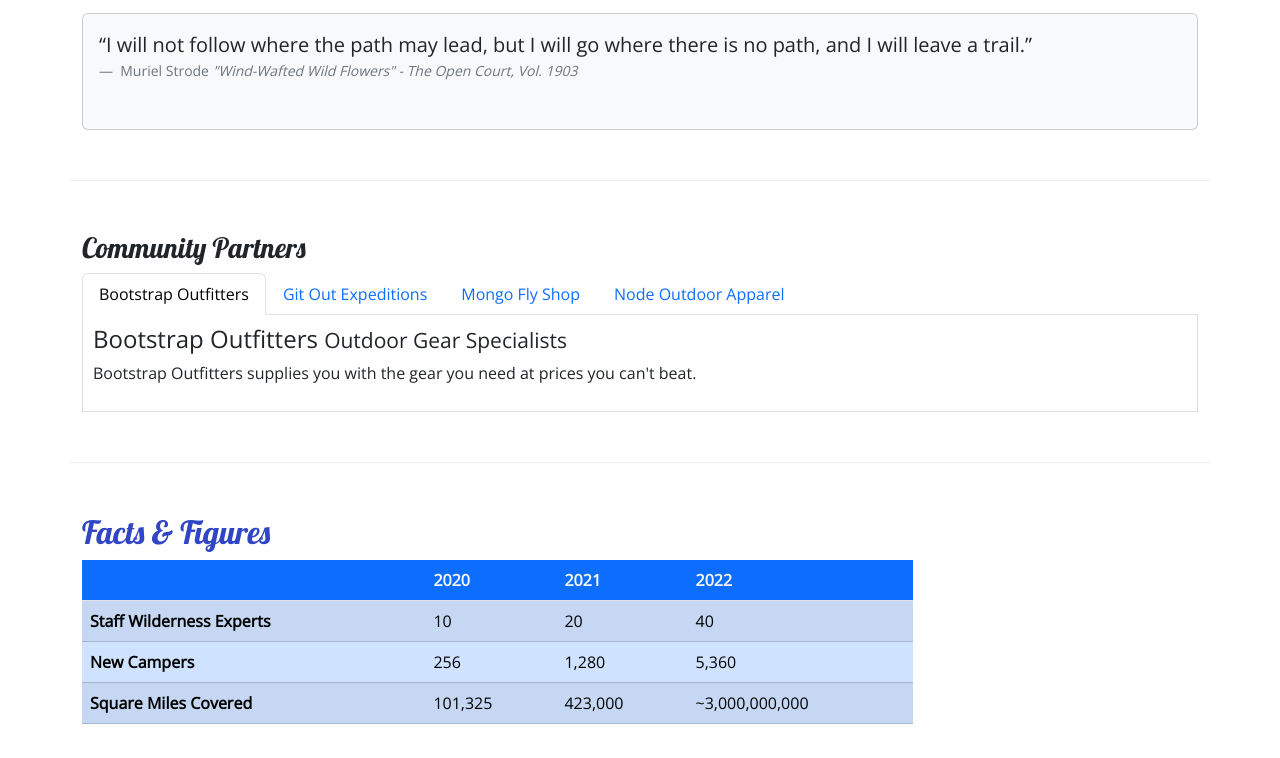
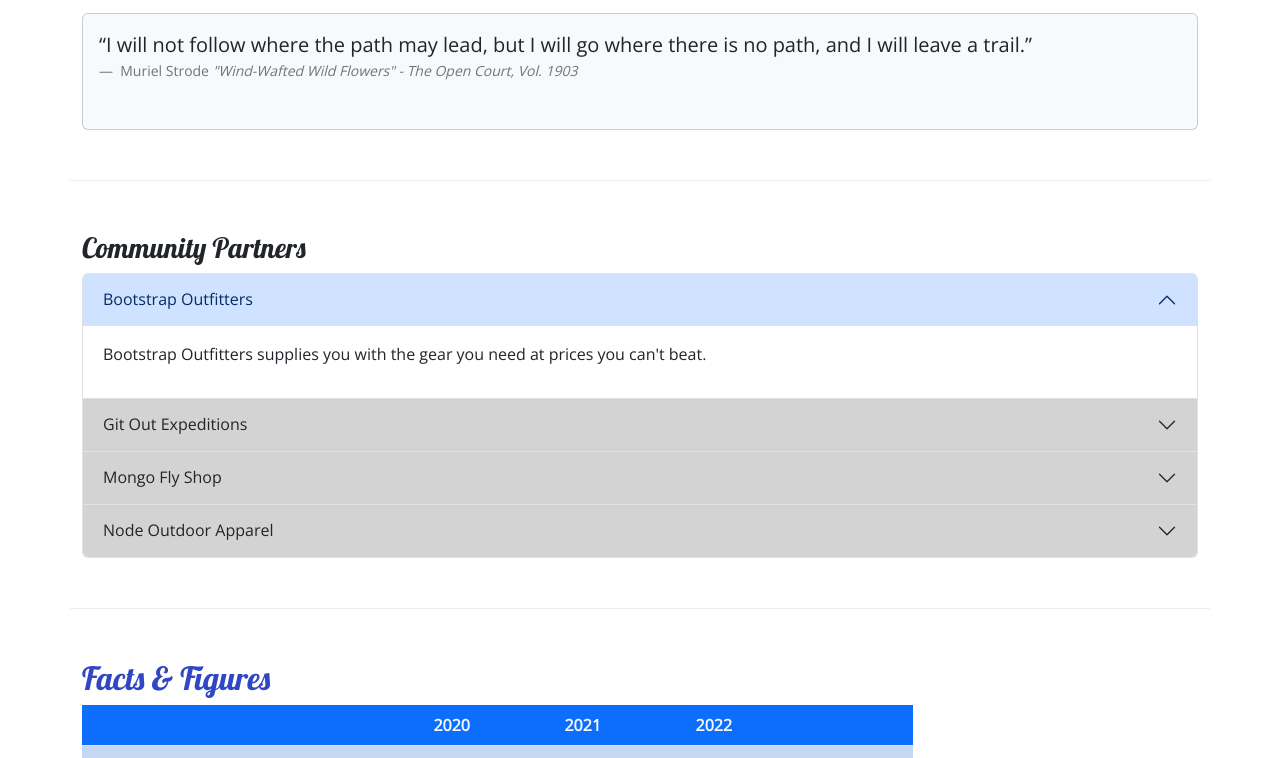
Before and after one commit to zamnweskr/nucampsite, a plain HTML site: page aboutus.html in a window 1280 px wide. Shown: the part 613-1371 px from the top of the page. Drawn offline with nearby package versions, Linux system fonts and the light colour scheme.

Commit message:
Accordions

```diff
--- a/aboutus.html
+++ b/aboutus.html
@@ -112,37 +112,68 @@
         <section class="row row-content">
             <div>
                 <h3>Community Partners</h3>
-                <ul class="nav nav-tabs">
-                    <li class="nav-item"><a class="nav-link active" href="#bootstrap" role="tab"
-                            data-bs-toggle="tab">Bootstrap Outfitters</a></li>
-                    <li class="nav-item"><a class="nav-link" href="#git" role="tab" data-bs-toggle="tab">Git Out
-                            Expeditions</a></li>
-                    <li class="nav-item"><a class="nav-link" href="#mongo" role="tab" data-bs-toggle="tab">Mongo Fly
-                            Shop</a></li>
-                    <li class="nav-item"><a class="nav-link" href="#node" role="tab" data-bs-toggle="tab">Node Outdoor
-                            Apparel</a></li>
-                </ul>
-                <div class="tab-content">
-                    <div role="tab-panel" class="tab-pane fade show active" id="bootstrap">
-                        <h4>Bootstrap Outfitters <small>Outdoor Gear Specialists</small></h4>
-                        <p class="d-none d-sm-block">Bootstrap Outfitters supplies you with the gear you need at prices
-                            you can't beat.</p>
+                <div class="accordion" id="accordionExample">
+
+                    <div class="accordion-item">
+                        <h4 class="accordion-header">
+                            <button class="accordion-button" type="button" data-bs-toggle="collapse"
+                                data-bs-target="#bootstrap">
+                                Bootstrap Outfitters
+                            </button>
+                        </h4>
+                        <div id="bootstrap" class="accordion-collapse collapse show" data-bs-parent="#accordionExample">
+                            <div class="accordion-body d-none d-sm-block">
+                                <p>Bootstrap Outfitters supplies you with the gear you need at prices
+                                    you can't beat.</p>
+                            </div>
+                        </div>
                     </div>
-                    <div role="tab-panel" class="tab-pane fade" id="git">
-                        <h4>Git Out Expeditions <small>Group Adventure Expeditions</small></h4>
-                        <p class="d-none d-sm-block">Join Git Out Expeditions to explore new horizons with a group of
-                            other adventurers!</p>
+
+                    <div class="accordion-item">
+                        <h4 class="accordion-header">
+                            <button class="accordion-button collapsed" type="button" data-bs-toggle="collapse"
+                                data-bs-target="#git">
+                                Git Out Expeditions
+                            </button>
+                        </h4>
+                        <div id="git" class="accordion-collapse collapse" data-bs-parent="#accordionExample">
+                            <div class="accordion-body d-none d-sm-block">
+                                <p>Join Git Out Expeditions to explore new horizons with a group of
+                                    other adventurers!</p>
+                            </div>
+                        </div>
                     </div>
-                    <div role="tab-panel" class="tab-pane fade" id="mongo">
-                        <h4>Mongo Fly Shop <small>Your Neighborhood Fly Fishing Shop</small></h4>
-                        <p class="d-none d-sm-block">Need a new fishing pole, a tacklebox, or flies of all kinds? Stop
-                            by Mongo Fly Shop.</p>
+
+                    <div class="accordion-item">
+                        <h4 class="accordion-header">
+                            <button class="accordion-button collapsed" type="button" data-bs-toggle="collapse"
+                                data-bs-target="#mongo">
+                                Mongo Fly Shop
+                            </button>
+                        </h4>
+                        <div id="mongo" class="accordion-collapse collapse" data-bs-parent="#accordionExample">
+                            <div class="accordion-body d-none d-sm-block">
+                                <p>Need a new fishing pole, a tacklebox, or flies of all kinds? Stop
+                                    by Mongo Fly Shop.</p>
+                            </div>
+                        </div>
                     </div>
-                    <div role="tab-panel" class="tab-pane fade" id="node">
-                        <h4>Node Outdoor Apparel <small>Outdoor Clothes & Shoes</small></h4>
-                        <p class="d-none d-sm-block">From polar fleeces to swimsuits, hiking boots to waders, a visit to
-                            Node will be sure to get you covered.</p>
+
+                    <div class="accordion-item">
+                        <h4 class="accordion-header">
+                            <button class="accordion-button collapsed" type="button" data-bs-toggle="collapse"
+                                data-bs-target="#node">
+                                Node Outdoor Apparel
+                            </button>
+                        </h4>
+                        <div id="node" class="accordion-collapse collapse" data-bs-parent="#accordionExample">
+                            <div class="accordion-body d-none d-sm-block">
+                                <p>From polar fleeces to swimsuits, hiking boots to waders, a visit to
+                                    Node will be sure to get you covered.</p>
+                            </div>
+                        </div>
                     </div>
+
                 </div>
             </div>
         </section>
--- a/css/styles.css
+++ b/css/styles.css
@@ -39,8 +39,6 @@
     margin-left: auto;
 }
 
-.tab-content {
-    border: 1px solid #DDD;
-    border-top: none;
-    padding: 10px;
+.accordion-button {
+    background-color: #d3d3d3;
 }
```
